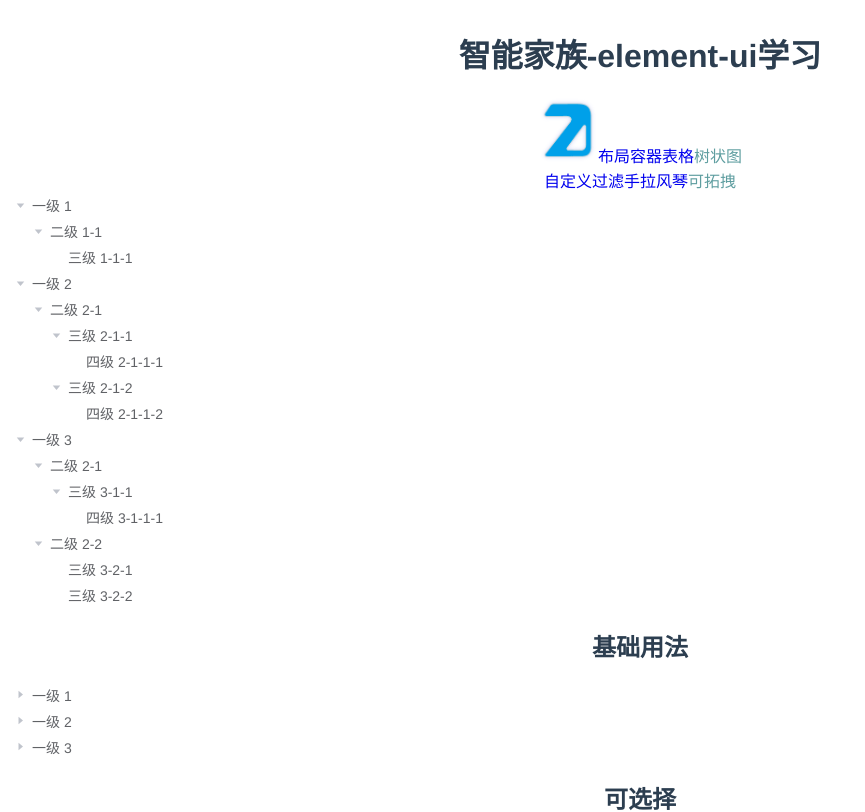
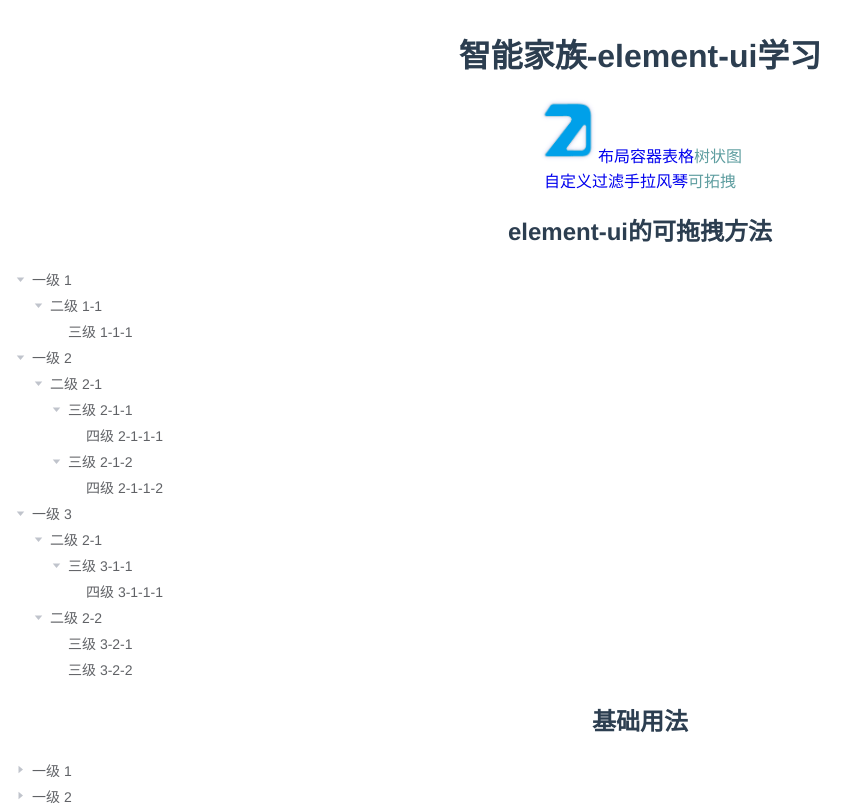
Before and after one commit to chengqinghuanyu/vue-test, a Vue app in the folder element-ui-vue-all/: page /tree/dragable in a window 1280 px wide. Shown: the top 812 px of the page, without its empty margins (0-865 px from the left). Built offline with nearby package versions, Linux system fonts and the light colour scheme.

Commit message:
可拖拽添加标题

```diff
--- a/element-ui-vue-all/src/components/Dragable.vue
+++ b/element-ui-vue-all/src/components/Dragable.vue
@@ -1,6 +1,6 @@
 <template>
     <div>
-
+        <h2>element-ui的可拖拽方法</h2>
         <el-tree :data="datas" :props="defaultProps" node-key="id" default-expand-all
         @node-drag-start="handleDragStart"
         @node-drag-enter="handleDragEnter"
```
